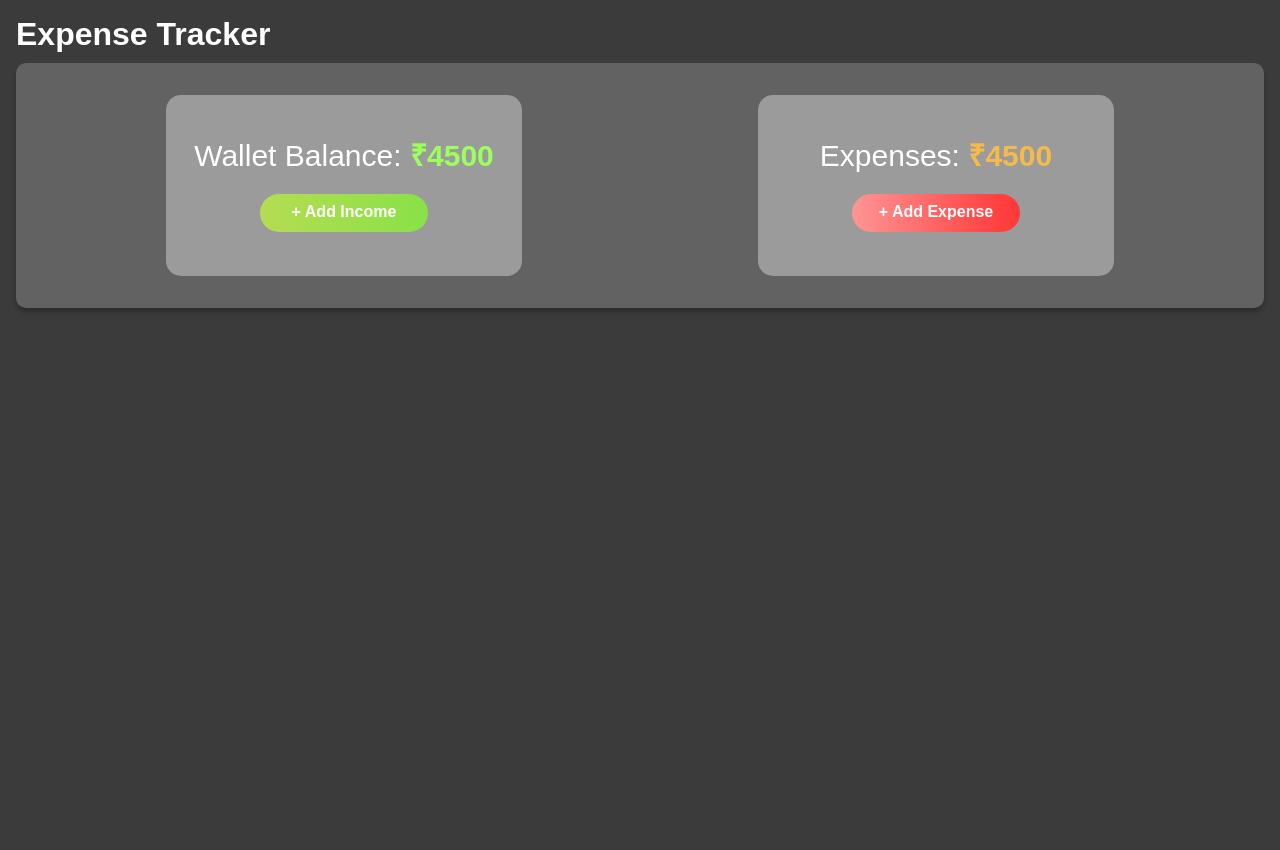
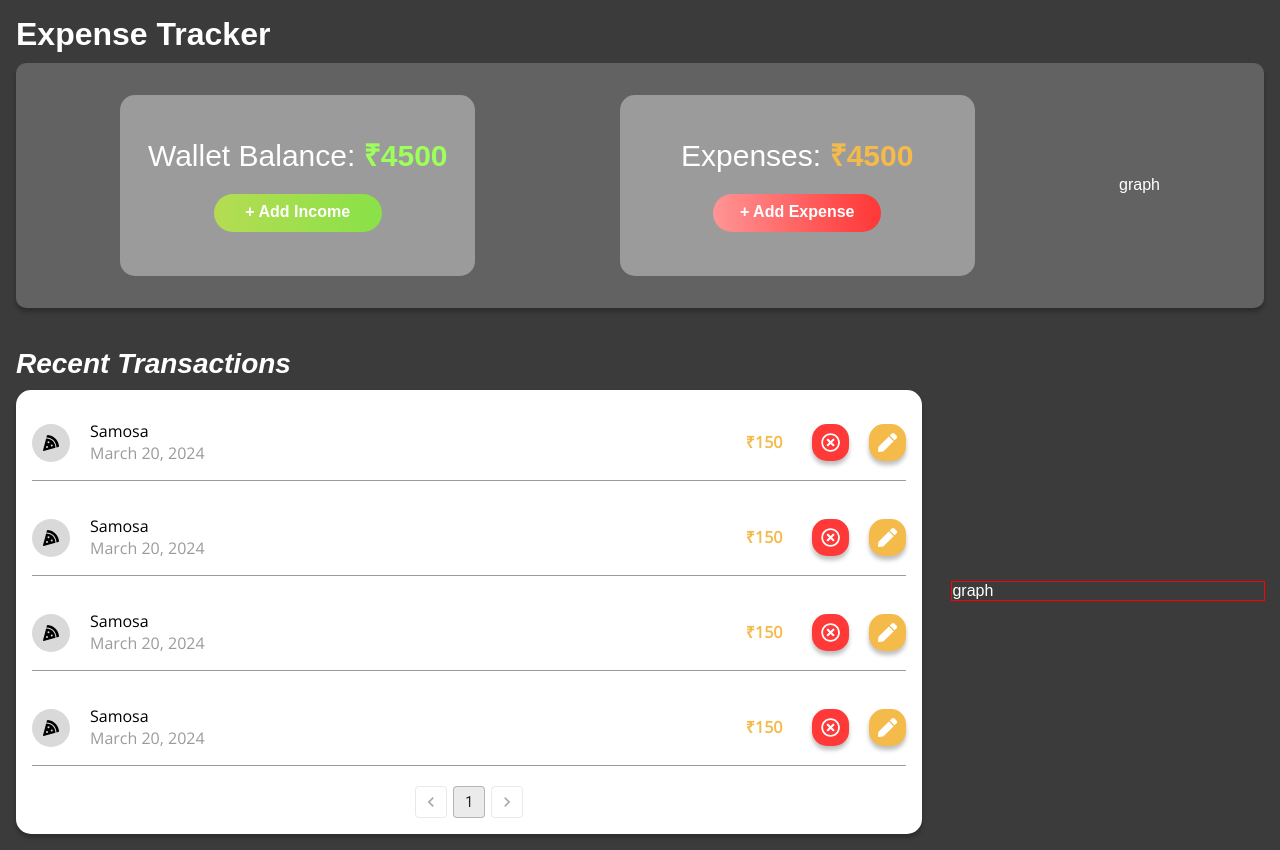
Before and after one commit to Doruk-0891/etracker, a React (Create React App) app: page / in a window 1280 px wide. Before the commit the page ends 800 px from the top, so only its background shows below. Built offline with nearby package versions, Linux system fonts and the light colour scheme.

Commit message:
Implement list of transactions UI

```diff
--- a/src/components/Button/Button.jsx
+++ b/src/components/Button/Button.jsx
@@ -10,5 +10,13 @@ const Pill = ({children, type}) => {
     );
 }
 
+export const IconButton = ({children, color}) => {
+    return (
+        <button style={{
+            backgroundColor: color,
+            color: 'var(--color-light)'
+        }} className={styles.roundBtn} >{children}</button>
+    );
+}
 
 export default Pill;
--- a/src/components/Button/Button.module.css
+++ b/src/components/Button/Button.module.css
@@ -9,3 +9,13 @@
     border-radius: 20px;
     color: var(--color-light);
 }
+
+.roundBtn {
+    width: 37px;
+    height: 37px;
+    border-radius: 15px;
+    box-shadow: 0px 4px 4px 0px var(--color-box-shadow);
+    outline: none;
+    border: none;
+    font-size: 1.2rem;
+}
--- a/src/components/ExpenseTrackerWrapper/ETrackerWrapper.jsx
+++ b/src/components/ExpenseTrackerWrapper/ETrackerWrapper.jsx
@@ -1,5 +1,6 @@
 import React from "react";
 import Card from "../Card/Card";
+import Graph from "../Graph/Graph";
 import styles from './ETracker.module.css';
 
 const ETrackerWrapper = () => {
@@ -11,6 +12,7 @@ const ETrackerWrapper = () => {
             <div className={styles.container}>
                 <Card type='addIncome' />
                 <Card type='expense' />
+                <Graph type='pie' />
             </div>
         </div>
     );
--- /dev/null
+++ b/src/components/Graph/Graph.jsx
@@ -0,0 +1,11 @@
+import React from "react";
+
+const Graph = () => {
+    return (
+        <div>
+            graph
+        </div>
+    );
+}
+
+export default Graph;
--- /dev/null
+++ b/src/components/TransactionsList/TransactionList.jsx
@@ -0,0 +1,58 @@
+import React from "react";
+import { FaPizzaSlice, FaRegTimesCircle, FaPen, FaLongArrowAltLeft , FaLongArrowAltRight  } from "react-icons/fa";
+import styles from './TransactionList.module.css';
+import { IconButton } from "../Button/Button";
+import Pagination from '@mui/material/Pagination';
+
+const TransactionList = () => {
+    const tempArr = [1, 2, 3, 4];
+    return (
+        <div className={styles.wrapper}>
+            <h2 className={styles.header}>Recent  Transactions</h2>
+            <div className={styles.container}>
+                {
+                    tempArr.map((temp) => {
+                        return (<div className={styles.listWrapper}>
+                            <div className={styles.listLeft}>
+                                <div className={styles.icon}>
+                                    <FaPizzaSlice style={{
+                                        height: '100%'
+                                    }} />
+                                </div>
+                                <div className={styles.details}>
+                                    <h4>Samosa</h4>
+                                    <h4 className={styles.date}>March 20, 2024</h4>
+                                </div>
+                            </div>
+                            <div className={styles.listRight}>
+                                <h4>₹150</h4>
+                                <IconButton color='var(--color-red)'>
+                                    <FaRegTimesCircle style={{
+                                        height: '100%'
+                                    }}/>
+                                </IconButton>
+                                <IconButton color='var(--color-gold)'>
+                                    <FaPen style={{
+                                        height: '100%'
+                                    }} />
+                                </IconButton>
+                            </div>
+                        </div>)
+                    })
+                }
+                <div style={{
+                    display: 'flex',
+                    justifyContent: 'center',
+                    alignItems: 'center'
+                }}>
+                    <Pagination count={1} variant="outlined" shape="rounded"
+                    />
+                </div>
+
+            </div>
+
+        </div>
+    );
+}
+
+export default TransactionList;
--- /dev/null
+++ b/src/components/TransactionsList/TransactionList.module.css
@@ -0,0 +1,66 @@
+.wrapper {
+    /* outline: 1px solid white; */
+}
+
+.header {
+    font-size: 28px;
+    font-style: italic;
+    font-weight: 700;
+    line-height: 32.17px;
+    margin-bottom: 10px;
+}
+
+.container {
+    width: 100%;
+    border-radius: 15px;
+    box-shadow: 0px 4px 4px 0px var(--color-box-shadow);
+    background-color: var(--color-light);
+    color: var(--color-dark);
+    padding: 1rem;
+}
+
+.listWrapper {
+    border-bottom: 1px solid var(--color-secondary-gray);
+    display: flex;
+    justify-content: space-between;
+    align-items: center;
+    height: 75px;
+    color: var(--color-dark);
+    margin-bottom: 20px;
+}
+
+.listLeft, .listRight {
+    display: flex;
+    align-items: center;
+    gap: 20px;
+}
+
+.icon {
+    background-color: var(--color-lightgray);
+    width: 38px;
+    height: 38px;
+    border-radius: 50%;
+    text-align: center;
+
+}
+
+.details h4, .date{
+    font-family: "Open Sans";
+    font-size: 16px;
+    font-weight: 400;
+    line-height: 21.79px;
+}
+
+.date {
+    color: var(--color-secondary-gray);
+}
+
+.listRight h4 {
+    font-family: "Open Sans";
+    font-size: 16px;
+    font-weight: 700;
+    line-height: 21.79px;
+    margin-right: 10px;
+    color: var(--color-gold);
+    height: 100%;
+}
--- a/src/index.css
+++ b/src/index.css
@@ -11,7 +11,8 @@
   --color-seagreen: #43967B;
   --color-lightgray: #D9D9D9;
   --color-text-gray: #919191;
-  --box-sahdow: '0px 4px 4px 0px #00000040';
+  --box-shadow: '0px 4px 4px 0px #00000040';
+  --color-dark: #000000;
 }
 /* linear-gradient(90deg, #B5DC52 0%, #89E148 100%); */
 /* background: linear-gradient(90deg, #FF9595 0%, #FF4747 80%, #FF3838 100%); */
--- a/src/pages/Home.jsx
+++ b/src/pages/Home.jsx
@@ -1,5 +1,7 @@
 import React from "react";
 import ETrackerWrapper from "../components/ExpenseTrackerWrapper/ETrackerWrapper";
+import TransactionList from "../components/TransactionsList/TransactionList";
+import Graph from "../components/Graph/Graph";
 
 const HomePage = () => {
     return (
@@ -11,8 +13,46 @@ const HomePage = () => {
             padding: '1rem'
         }}>
             <ETrackerWrapper />
+            <div style={{
+                display: 'flex',
+                alignItems: 'center',
+                justifyContent: 'space-between',
+                gap: '30px',
+                marginTop: '40px'
+            }}>
+                <div style={{
+                    flex: '2 1 auto'
+                }}>
+                    <TransactionList />
+                </div>
+                <div style={{
+                    flex: '1 1 auto',
+                    outline: '1px solid red'
+                }}>
+                    <Graph type='pie' />
+                </div>
+            </div>
         </div>
     );
 }
 
+
+const dataSet = [
+    {
+        id: 1,
+        category: 'Food',
+        expenses: '150'
+    },
+    {
+        id: 2,
+        category: 'Entertainment',
+        expenses: '300'
+    },
+    {
+        id: 3,
+        category: 'Others',
+        expenses: '1000'
+    }
+];
+
 export default HomePage;
```
